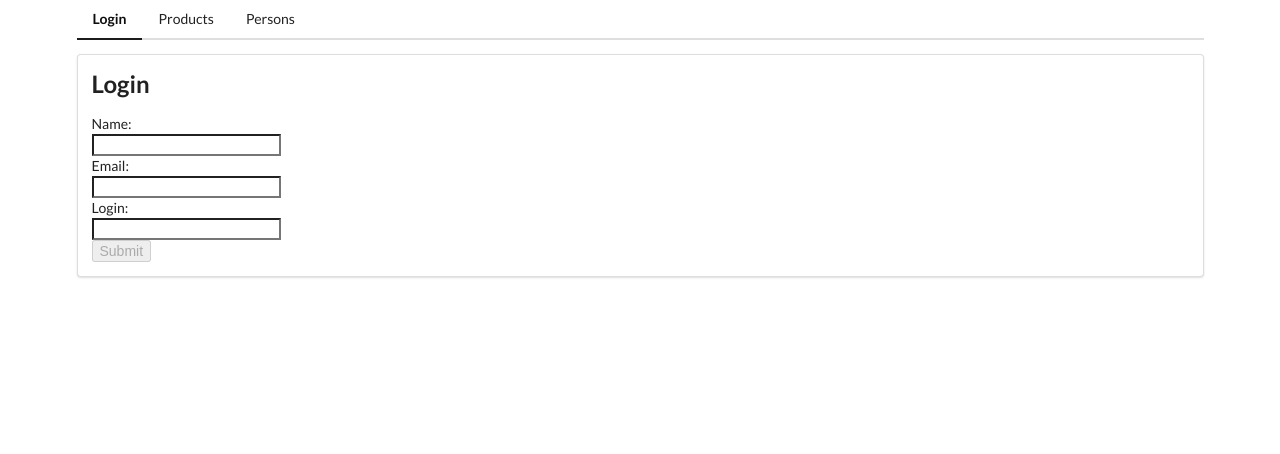
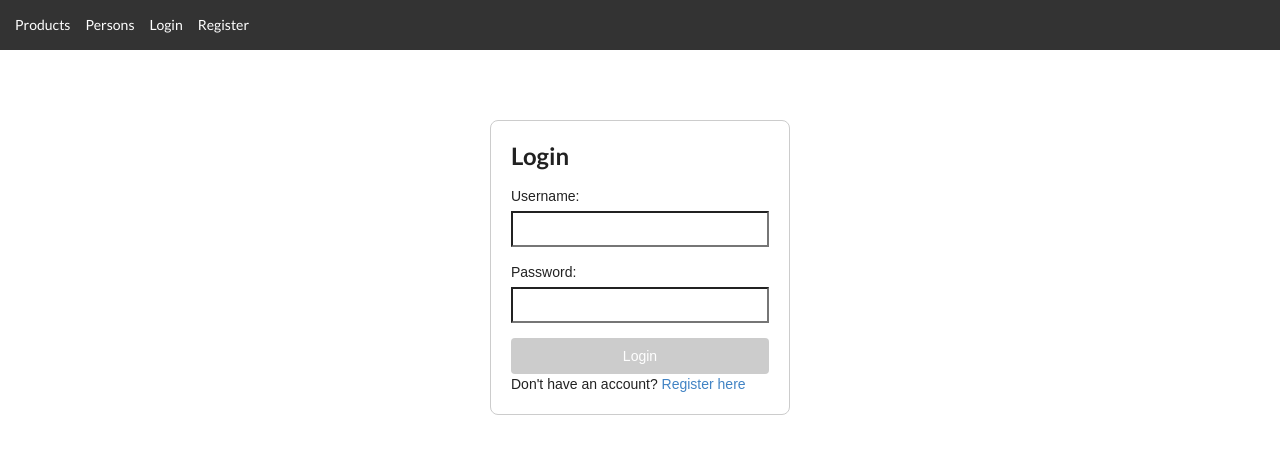
Before and after one commit to artemsavchenko963/FakeStoreAPI, an Angular app: page /login in a window 1280 px wide. Shown: the top 454 px of the page. Built offline with nearby package versions, Linux system fonts and the light colour scheme.

Commit message:
Add authorization

```diff
--- a/src/app/app.html
+++ b/src/app/app.html
@@ -1,19 +1,31 @@
-<div class="ui container">
-  <div class="ui secondary pointing menu">
-    <a routerLink="/login" class="item" routerLinkActive="active">Login</a>
-    <a routerLink="/" class="item" routerLinkActive="active" [routerLinkActiveOptions]="{exact: true}">Products</a>
-    <a routerLink="/persons" class="item" routerLinkActive="active">Persons</a>
-    <div class="right menu" *ngIf="data.currentUser">
-      <div class="item">
-        Logged in as: {{ data.currentUser.name }}
-      </div>
-      <div class="item">
-        <button class="ui tiny button" routerLink="/login">Edit</button>
-        <button class="ui tiny red button" (click)="deleteUser()">Delete</button>
-      </div>
-    </div>
-  </div>
-  <div class="ui segment">
-    <router-outlet></router-outlet>
-  </div>
+<nav class="navbar">
+  <a routerLink="/">Products</a>
+  <a routerLink="/persons">Persons</a>
+  <a routerLink="/login" *ngIf="!data.currentUser">Login</a>
+  <a routerLink="/register" *ngIf="!data.currentUser">Register</a>
+  <span *ngIf="data.currentUser">Logged in as: {{ data.currentUser.name }}</span>
+  <a href="#" (click)="logout()" *ngIf="data.currentUser">Logout</a>
+</nav>
+
+<div class="content">
+  <router-outlet></router-outlet>
 </div>
+
+<style>
+  .navbar {
+    background-color: #333;
+    padding: 15px;
+    color: white;
+  }
+  .navbar a {
+    color: white;
+    margin-right: 15px;
+    text-decoration: none;
+  }
+  .navbar a:hover {
+    text-decoration: underline;
+  }
+  .content {
+    padding: 20px;
+  }
+</style>
--- a/src/app/app.routes.ts
+++ b/src/app/app.routes.ts
@@ -3,10 +3,12 @@ import { AllProducts } from './components/all-products/all-products';
 import { ProductDetails } from './components/products-details/products-details';
 import { AllPersons } from './components/all-persons/all-persons';
 import { LoginComponent } from './components/login/login';
+import { RegisterComponent } from './components/register/register';
 
 export const routes: Routes = [
   { path: '', component: AllProducts },
   { path: 'login', component: LoginComponent },
+  { path: 'register', component: RegisterComponent },
   { path: 'product/:id', component: ProductDetails },
   { path: 'persons', component: AllPersons },
 ];
--- a/src/app/app.ts
+++ b/src/app/app.ts
@@ -2,6 +2,7 @@ import { Component } from '@angular/core';
 import { RouterModule, RouterOutlet } from '@angular/router';
 import { Data } from './services/data';
 import { CommonModule } from '@angular/common';
+import { AuthService } from './services/auth.service';
 
 @Component({
   selector: 'app-root',
@@ -11,11 +12,10 @@ import { CommonModule } from '@angular/common';
   standalone: true,
 })
 export class App {
-  constructor(public data: Data) {}
+  constructor(public data: Data, private authService: AuthService) {}
 
-  deleteUser() {
-    if (confirm('Are you sure?')) {
-      this.data.currentUser = null;
-    }
+  logout() {
+    this.authService.logout();
+    this.data.currentUser = null;
   }
 }
--- a/src/app/components/login/login.html
+++ b/src/app/components/login/login.html
@@ -1,26 +1,66 @@
-<div class="login-container">
-  <h2>{{ data.currentUser ? 'Edit Profile' : 'Login' }}</h2>
-  <form (ngSubmit)="onSubmit()" #loginForm="ngForm">
-    <div class="form-group">
-      <label for="name">Name:</label><br>
-      <input type="text" id="name" name="name" [(ngModel)]="loginData.name" required>
-    </div>
+<div class="login-box">
+  <h2>Login</h2>
 
-    <div class="form-group">
-      <label for="email">Email:</label><br>
-      <input type="email" id="email" name="email" [(ngModel)]="loginData.email" required email>
-    </div>
+  <div *ngIf="!data.currentUser">
+    <form (ngSubmit)="onSubmit()" #loginForm="ngForm">
+      <div class="input-group">
+        <label>Username:</label>
+        <input type="text" name="username" [(ngModel)]="loginData.username" required>
+      </div>
 
-    <div class="form-group">
-      <label for="login">Login:</label><br>
-      <input type="text" id="login" name="login" [(ngModel)]="loginData.login" required>
-    </div>
+      <div class="input-group">
+        <label>Password:</label>
+        <input type="password" name="password" [(ngModel)]="loginData.password" required>
+      </div>
 
-    <button type="submit" [disabled]="!loginForm.form.valid">
-      {{ data.currentUser ? 'Save Changes' : 'Submit' }}
-    </button>
-    <button type="button" *ngIf="data.currentUser" (click)="deleteUser()" style="background-color: red; color: white; margin-left: 10px;">
-      Delete Account
-    </button>
-  </form>
+      <button type="submit" [disabled]="!loginForm.form.valid">Login</button>
+    </form>
+
+    <p *ngIf="errorMessage" class="error">{{ errorMessage }}</p>
+    <p>Don't have an account? <a routerLink="/register">Register here</a></p>
+  </div>
+
+  <div *ngIf="data.currentUser">
+    <p>Welcome, <b>{{ data.currentUser.name }}</b>!</p>
+    <p>You are now logged in.</p>
+  </div>
 </div>
+
+<style>
+  .login-box {
+    max-width: 300px;
+    margin: 50px auto;
+    padding: 20px;
+    border: 1px solid #ccc;
+    border-radius: 8px;
+    font-family: sans-serif;
+  }
+  .input-group {
+    margin-bottom: 15px;
+  }
+  .input-group label {
+    display: block;
+    margin-bottom: 5px;
+  }
+  .input-group input {
+    width: 100%;
+    padding: 8px;
+    box-sizing: border-box;
+  }
+  button {
+    width: 100%;
+    padding: 10px;
+    background-color: #28a745;
+    color: white;
+    border: none;
+    border-radius: 4px;
+    cursor: pointer;
+  }
+  button:disabled {
+    background-color: #ccc;
+  }
+  .error {
+    color: red;
+    margin-top: 10px;
+  }
+</style>
--- a/src/app/components/login/login.ts
+++ b/src/app/components/login/login.ts
@@ -1,41 +1,37 @@
-import { Component, OnInit } from '@angular/core';
+import { Component } from '@angular/core';
 import { CommonModule } from '@angular/common';
 import { FormsModule } from '@angular/forms';
+import { Router, RouterModule } from '@angular/router';
 import { Data } from '../../services/data';
+import { AuthService } from '../../services/auth.service';
 
 @Component({
   selector: 'app-login',
   standalone: true,
-  imports: [CommonModule, FormsModule],
+  imports: [CommonModule, FormsModule, RouterModule],
   templateUrl: './login.html',
-  styleUrl: './login.scss'
 })
-export class LoginComponent implements OnInit {
-  loginData = {
-    name: '',
-    email: '',
-    login: ''
-  };
+export class LoginComponent {
+  loginData = { username: '', password: '' };
+  errorMessage = '';
 
-  constructor(public data: Data) {}
-
-  ngOnInit() {
-    if (this.data.currentUser) {
-      this.loginData = { ...this.data.currentUser };
-    }
-  }
+  constructor(
+    public data: Data,
+    private authService: AuthService,
+    private router: Router
+  ) {}
 
   onSubmit() {
-    const isUpdating = !!this.data.currentUser;
-    this.data.currentUser = { ...this.loginData };
-    alert(isUpdating ? 'Updated successfully!' : 'Logged in successfully!');
-  }
-
-  deleteUser() {
-    if (confirm('Are you sure?')) {
-      this.data.currentUser = null;
-      this.loginData = { name: '', email: '', login: '' };
-      alert('User deleted');
-    }
+    this.authService.login(this.loginData).subscribe({
+      next: (res: any) => {
+        this.authService.setSession(res.token, res.username);
+        this.data.currentUser = { name: res.username };
+        alert('Welcome back!');
+        this.router.navigate(['/']);
+      },
+      error: (err) => {
+        this.errorMessage = err.error.message || 'Login failed';
+      }
+    });
   }
 }
--- /dev/null
+++ b/src/app/components/register/register.html
@@ -0,0 +1,60 @@
+<div class="register-box">
+  <h2>Register</h2>
+
+  <form (ngSubmit)="onSubmit()" #registerForm="ngForm">
+    <div class="input-group">
+      <label>Username:</label>
+      <input type="text" name="username" [(ngModel)]="registerData.username" required>
+    </div>
+
+    <div class="input-group">
+      <label>Password:</label>
+      <input type="password" name="password" [(ngModel)]="registerData.password" required>
+    </div>
+
+    <button type="submit" [disabled]="!registerForm.form.valid">Create Account</button>
+  </form>
+
+  <p *ngIf="errorMessage" class="error">{{ errorMessage }}</p>
+
+  <p>Already have an account? <a routerLink="/login">Login here</a></p>
+</div>
+
+<style>
+  .register-box {
+    max-width: 300px;
+    margin: 50px auto;
+    padding: 20px;
+    border: 1px solid #ccc;
+    border-radius: 8px;
+    font-family: sans-serif;
+  }
+  .input-group {
+    margin-bottom: 15px;
+  }
+  .input-group label {
+    display: block;
+    margin-bottom: 5px;
+  }
+  .input-group input {
+    width: 100%;
+    padding: 8px;
+    box-sizing: border-box;
+  }
+  button {
+    width: 100%;
+    padding: 10px;
+    background-color: #007bff;
+    color: white;
+    border: none;
+    border-radius: 4px;
+    cursor: pointer;
+  }
+  button:disabled {
+    background-color: #ccc;
+  }
+  .error {
+    color: red;
+    margin-top: 10px;
+  }
+</style>
--- /dev/null
+++ b/src/app/components/register/register.ts
@@ -0,0 +1,30 @@
+import { Component } from '@angular/core';
+import { CommonModule } from '@angular/common';
+import { FormsModule } from '@angular/forms';
+import { Router, RouterModule } from '@angular/router';
+import { AuthService } from '../../services/auth.service';
+
+@Component({
+  selector: 'app-register',
+  standalone: true,
+  imports: [CommonModule, FormsModule, RouterModule],
+  templateUrl: './register.html',
+})
+export class RegisterComponent {
+  registerData = { username: '', password: '' };
+  errorMessage = '';
+
+  constructor(private authService: AuthService, private router: Router) {}
+
+  onSubmit() {
+    this.authService.register(this.registerData).subscribe({
+      next: () => {
+        alert('Success! You can now login.');
+        this.router.navigate(['/login']);
+      },
+      error: (err) => {
+        this.errorMessage = err.error.message || 'Registration failed';
+      }
+    });
+  }
+}
--- /dev/null
+++ b/src/app/services/auth.service.ts
@@ -0,0 +1,40 @@
+import { Injectable } from '@angular/core';
+import { HttpClient } from '@angular/common/http';
+import { Router } from '@angular/router';
+
+@Injectable({
+  providedIn: 'root'
+})
+export class AuthService {
+  private apiUrl = 'http://localhost:3000/api';
+
+  constructor(private http: HttpClient, private router: Router) {}
+
+  register(userData: any) {
+    return this.http.post(`${this.apiUrl}/register`, userData);
+  }
+
+  login(userData: any) {
+    return this.http.post(`${this.apiUrl}/login`, userData);
+  }
+
+  setSession(token: string, username: string) {
+    localStorage.setItem('token', token);
+    localStorage.setItem('username', username);
+  }
+
+
+  isLoggedIn(): boolean {
+    return !!localStorage.getItem('token');
+  }
+
+  getUsername(): string | null {
+    return localStorage.getItem('username');
+  }
+
+  logout() {
+    localStorage.removeItem('token');
+    localStorage.removeItem('username');
+    this.router.navigate(['/login']);
+  }
+}
```
Also changed, not shown: src/app/services/data.ts (+24 -26 lines), 1 other file (tests, documents, lock files or other folders).
